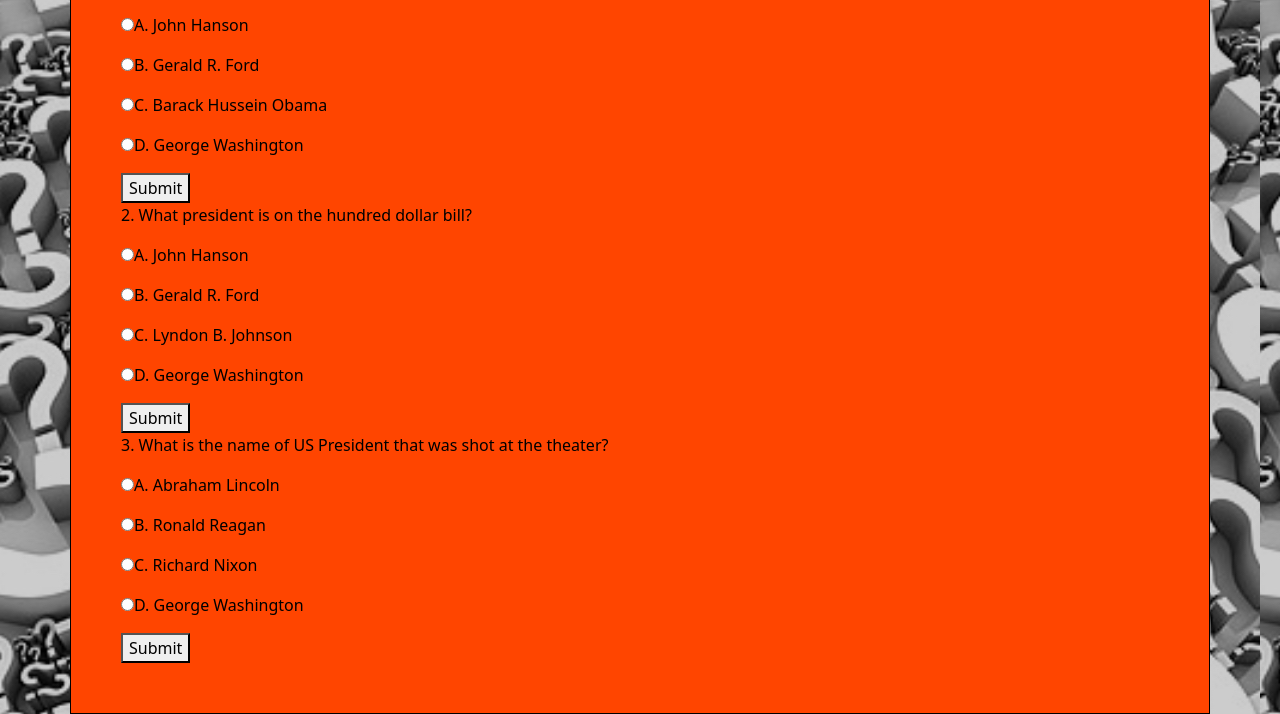
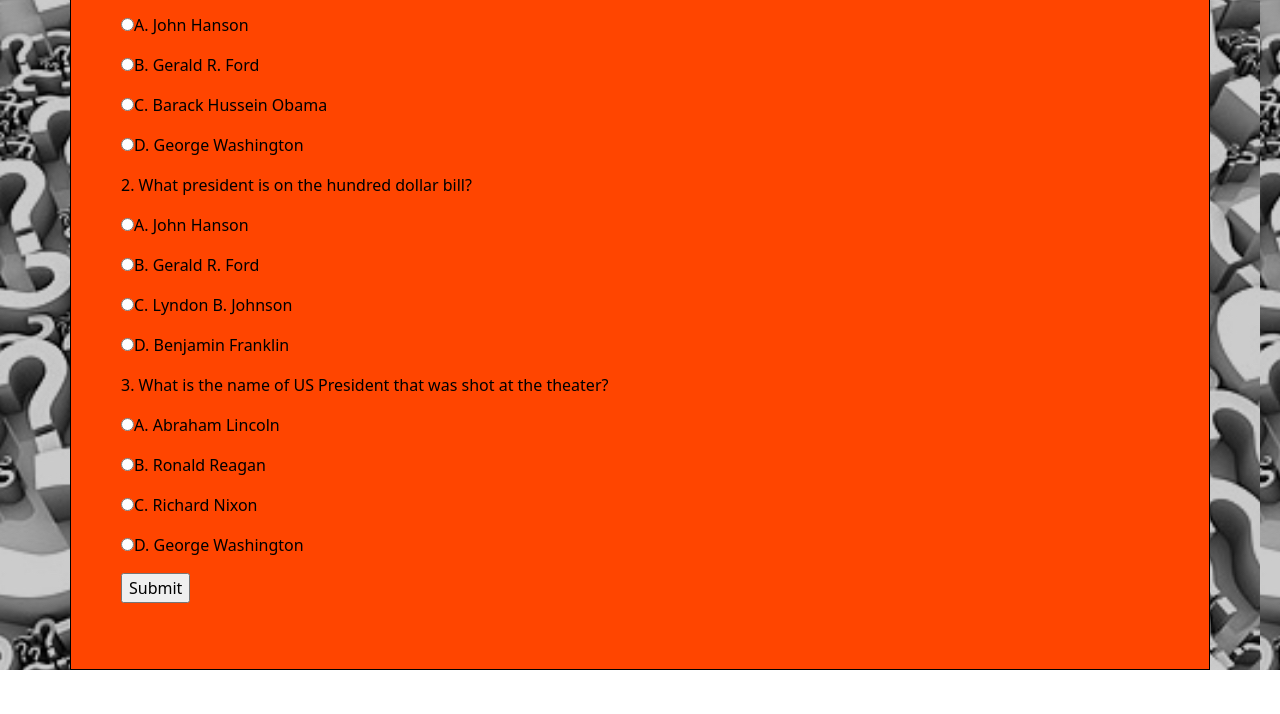
Before and after one commit to edwardomopariola/Project-6-Quiz, a plain HTML site: page index.html in a window 1280 px wide. Shown: the part 151-865 px from the top of the page. After the commit the page ends 821 px from the top, so only its background shows below. Drawn offline with nearby package versions, Linux system fonts and the light colour scheme.

Commit message:
I added some code to my js file'

```diff
--- a/index.html
+++ b/index.html
@@ -24,34 +24,30 @@
             <div>
                 <p>1. Who was the first black President of United State?</p>
                 <p><input type="radio" name="Question1" value="john hanson">A. John Hanson</p>
-                <p><input type="radio" name="Question1" value="gerald r. ford">B. Gerald R. Ford</p>
-                <p><input type="radio" name="Question1" value="barack obama">C. Barack Hussein Obama</p>
-                <p><input type="radio" name="Question1" value="george washington">D. George Washington</p>
+                <p><input type="radio" name="Question1"  value="gerald r. ford">B. Gerald R. Ford</p>
+                <p><input type="radio" name="Question1"  value="barack hussein obama">C. Barack Hussein Obama</p>
+                <p><input type="radio" name="Question1"  value="george washington">D. George Washington</p>
             </div>
-            <button id="btn">Submit</button>
-
-
 
             <div>
                 <p>2. What president is on the hundred dollar bill?</p>
-                <p><input type="radio" name="Question2" value="john hanson">A. John Hanson</p>
-                <p><input type="radio" name="Question2" value="gerald r. ford">B. Gerald R. Ford</p>
-                <p><input type="radio" name="Question2" value="lyndon b. johnson">C. Lyndon B. Johnson</p>
-                <p><input type="radio" name="Question2" value="george washington">D. George Washington</p>
+                <p><input type="radio" name="Question2"  value="john hanson">A. John Hanson</p>
+                <p><input type="radio" name="Question2"  value="gerald r. ford">B. Gerald R. Ford</p>
+                <p><input type="radio" name="Question2"  value="lyndon b. johnson">C. Lyndon B. Johnson</p>
+                <p><input type="radio" name="Question2"  value="benjamin franklin">D. Benjamin Franklin</p>
             </div>
-            <button id="btn">Submit</button>
-
 
 
             <div>
                 <p>3. What is the name of US President that was shot at the theater?</p>
-                <p><input type="radio" name="Question4" value="abraham lincoln">A. Abraham Lincoln</p>
-                <p><input type="radio" name="Question4" value="ronald reagan">B. Ronald Reagan</p>
-                <p><input type="radio" name="Question4" value="richard nixon">C. Richard Nixon</p>
-                <p><input type="radio" name="Question4" value="george washington">D. George Washington</p>
+                <p><input type="radio" name="Question4"  value="abraham lincoln">A. Abraham Lincoln</p>
+                <p><input type="radio" name="Question4"  value="ronald reagan">B. Ronald Reagan</p>
+                <p><input type="radio" name="Question4"  value="richard nixon">C. Richard Nixon</p>
+                <p><input type="radio" name="Question4"  value="george washington">D. George Washington</p>
             </div>
-            <button id="btn">Submit</button>
         </form>
+        <input id="button" type="button" value="Submit" onclick="check()">
+        <p id="Result"></p>
     </div>
 
     <script src="script.js"></script>
--- a/script.js
+++ b/script.js
@@ -1,11 +1,17 @@
-let submit = document.getElementById("btn");
-let question1 = "Barack Hussein Obama"
-let question2 = "George Washington"
-let question3 = "Abraham Lincoln"
 
-document.getElementById("btn").addEventListener('click', function(event) {
-    event.preventDefault()
-    if (question1 == "Barack Hussein Obama") {
-        output.innerHTML = `Correct ${question1}. was the correct answer`
-    }
-})
+    function check() {
+        const answer1 = document.querySelector('input[name="Question1"]:checked');
+        const answer2 = document.querySelector('input[name="Question2"]:checked');
+        const answer3 = document.querySelector('input[name="Question3"]:checked');
+        let quiz = document.getElementById("quiz");
+        let result = document.getElementById("Result");
+
+        const answer1Value = "Barack Huusein Obama.value"
+        const answer2Value = "George Washington.value"
+        const answer3Value = "Abraham Lincoln.value"
+
+        if (Question1 == "Barack Hussein Obama");
+        if (Question2 == "George Washington");
+        if (Question3 == "Abraham Lincoln");
+
+    };
```
